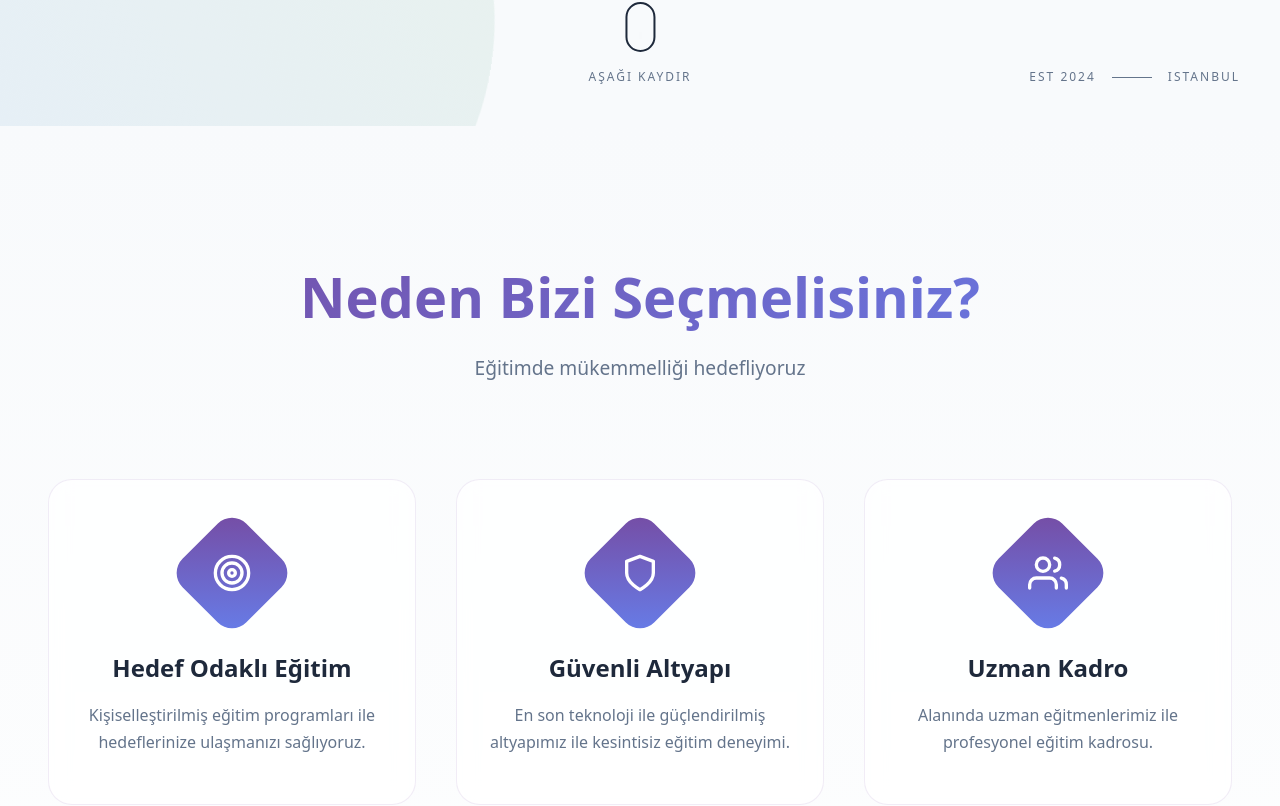
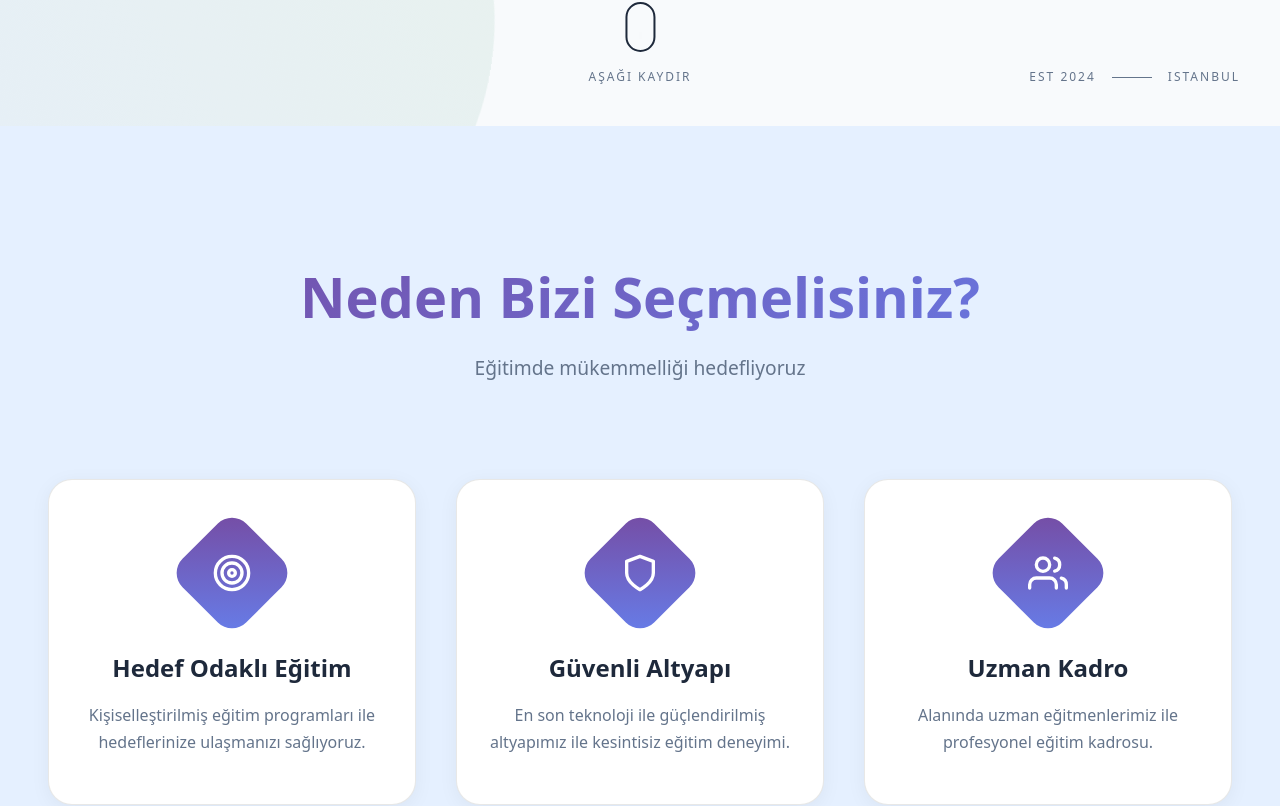
Before and after one commit to alifuatakbas/e-math-frontend, a Next.js app: page / in a window 1280 px wide. Shown: the part 674-1480 px from the top of the page. Built offline with nearby package versions, Linux system fonts and the light colour scheme.

Commit message:
Features düzeni

```diff
--- a/app/styles/Features.module.css
+++ b/app/styles/Features.module.css
@@ -1,7 +1,7 @@
 /* Features.module.css */
 .features {
   padding: 8rem 2rem;
-  background: linear-gradient(180deg, #F8FAFC 0%, #FFFFFF 100%);
+  background: #E5F0FF; /* QED'in açık mavi rengi */
   min-height: 100vh;
   display: flex;
   align-items: center;
@@ -42,14 +42,14 @@
 }
 
 .card {
-  background: rgba(255, 255, 255, 0.8);
-  backdrop-filter: blur(10px);
+  background: #FFFFFF;
   border-radius: 24px;
   padding: 3rem 2rem;
   text-align: center;
   transition: all 0.5s cubic-bezier(0.4, 0, 0.2, 1);
-  border: 1px solid rgba(118, 75, 162, 0.1);
+  border: 1px solid rgba(29, 29, 27, 0.1);
   cursor: pointer;
+  box-shadow: 0 4px 20px rgba(0, 0, 0, 0.05);
 }
 
 .iconWrapper {
@@ -90,7 +90,7 @@
 
 /* Dark mode */
 :global(.dark-theme) .features {
-  background: linear-gradient(180deg, #0F172A 0%, #1E293B 100%);
+  background: #1a2234; /* Dark mode'da daha koyu mavi */
 }
 
 :global(.dark-theme) .subtitle {
```
